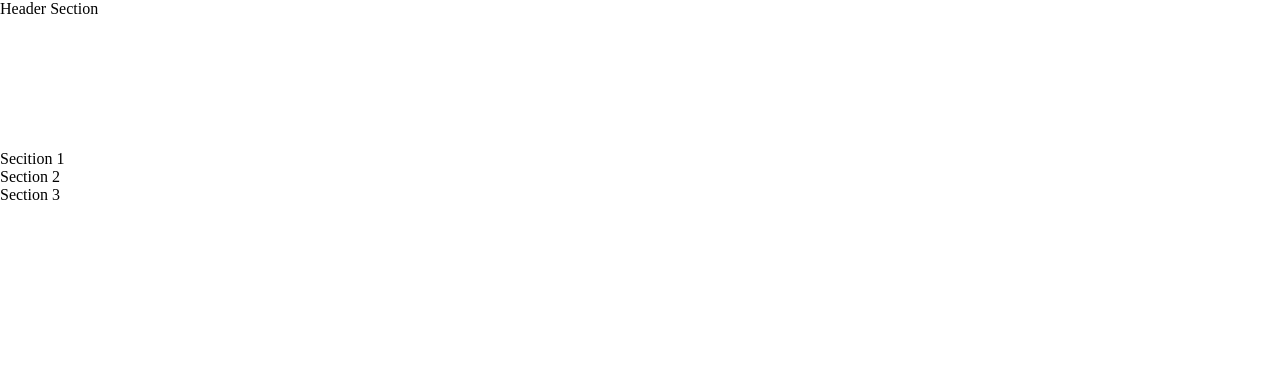
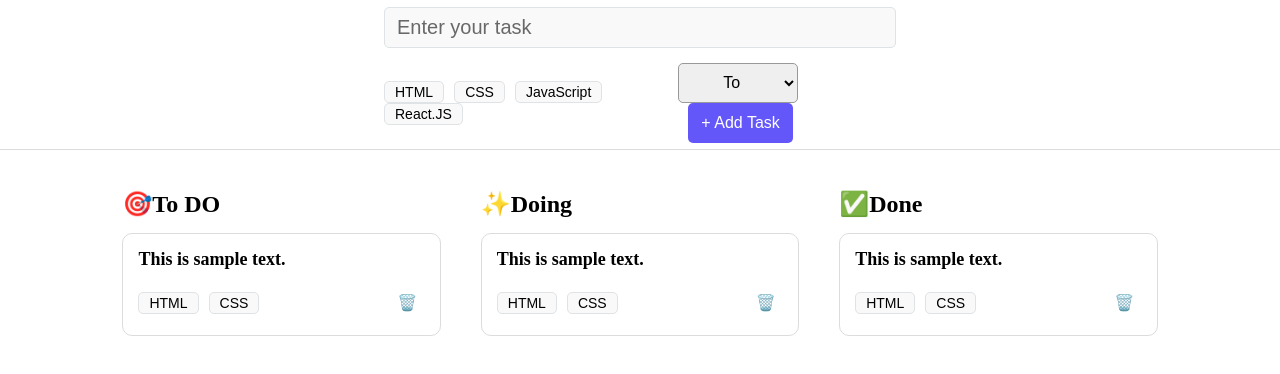
Before and after one commit to iam-AyushTiwari/Modern-TODO-Application, a React (Vite) app: page / in a window 1280 px wide. Shown: the top 374 px of the page. Built offline with nearby package versions, Linux system fonts and the light colour scheme.

Commit message:
frontend without funcanality done

```diff
--- a/src/App.css
+++ b/src/App.css
@@ -2,3 +2,14 @@
   display: grid;
   grid-template-rows: 150px auto;
 }
+
+.app_main {
+  display: flex;
+  justify-content: space-evenly;
+  padding: 20px 8%;
+}
+
+.task_column {
+  width: 33.33%;
+  margin: 20px;
+}
--- a/src/App.jsx
+++ b/src/App.jsx
@@ -1,17 +1,19 @@
-import React from 'react';
+import React from "react";
 import "./App.css";
+import TaskForm from "./components/TaskForm";
+import TaskColumn from "./components/TaskColumn";
 
 const App = () => {
   return (
-    <div className='app'>
-      <header className='app_header'>Header Section</header>
-      <main className='app_main'>
-        <section className='task_column'>Secition 1</section>
-        <section className='task_column'>Section 2</section>
-        <section className='task_column'>Section 3</section>
+    <div className="app">
+      <TaskForm />
+      <main className="app_main">
+        <TaskColumn title="To DO" icon="🎯" />
+        <TaskColumn title="Doing" icon="✨" />
+        <TaskColumn title="Done" icon="✅" />
       </main>
     </div>
-  )
-}
+  );
+};
 
-export default App
+export default App;
--- /dev/null
+++ b/src/components/Tag.css
@@ -0,0 +1,10 @@
+.tag {
+    font-size: 14px;
+    font-weight: 500;
+    background-color: #f9f9f9;
+    border: 1px solid #dfe3e6;
+    border-radius: 5px;
+    padding: 2px 10px;
+    margin-right: 10px;
+    cursor: pointer;
+}
--- /dev/null
+++ b/src/components/Tag.jsx
@@ -0,0 +1,8 @@
+import React from "react";
+import "./Tag.css";
+
+const Tag = ({tagName}) => {
+  return <button className="tag">{tagName}</button>;
+};
+
+export default Tag;
--- /dev/null
+++ b/src/components/TaskCard.css
@@ -0,0 +1,35 @@
+.task_card {
+    width: 100%;
+    min-height: 100px;
+    border: 1px solid #dcdcdc;
+    border-radius: 10px;
+    padding: 15px;
+    margin: 15px 0;
+}
+
+.task_text {
+    font-size: 18px;
+    font-weight: 600;
+    margin-bottom: 15px;
+}
+
+.task_card_bottom_line {
+    display: flex;
+    align-items: center;
+    justify-content: space-between;
+}
+
+.task_delete {
+    width: 35px;
+    height: 35px;
+    border-radius: 100%;
+    display: flex;
+    align-items: center;
+    justify-content: center;
+    cursor: pointer;
+    transition: all 0.3s ease-in-out;
+}
+
+.task_delete:hover {
+    background-color: #ebebeb;
+}
--- /dev/null
+++ b/src/components/TaskCard.jsx
@@ -0,0 +1,24 @@
+import React from 'react'
+import "./TaskCard.css"
+import Tag from "./Tag"
+
+const TaskCard = () => {
+  return (
+    <article className="task_card">
+        <p className="task_text">
+            This is sample text.
+        </p>
+        <div className="task_card_bottom_line">
+            <div className="task_card_tags">
+                <Tag tagName="HTML" />
+                <Tag tagName="CSS" />
+            </div>
+            <div className="task_delete">
+            🗑️
+            </div>
+        </div>
+    </article>
+  )
+}
+
+export default TaskCard
--- /dev/null
+++ b/src/components/TaskColumn.css
@@ -0,0 +1,4 @@
+.task_column_heading {
+    display: flex;
+    align-items: center;
+}
--- /dev/null
+++ b/src/components/TaskColumn.jsx
@@ -0,0 +1,17 @@
+import React from "react";
+import "./TaskColumn.css";
+import TaskCard from "./TaskCard";
+
+const TaskColumn = ({ title, icon }) => {
+  return (
+    <section className="task_column">
+      <h2 className="task_column_heading">
+        {icon}
+        {title}
+      </h2>
+      <TaskCard />
+    </section>
+  );
+};
+
+export default TaskColumn;
--- /dev/null
+++ b/src/components/TaskForm.css
@@ -0,0 +1,55 @@
+.app_header {
+    display: flex;
+    align-items: center;
+    justify-content: center;
+    border-bottom: 1px solid #dcdcdc;
+}
+
+.app_header > form {
+    width: 40%;
+}
+
+.task_input {
+    font-size: 20px;
+    font-weight: 500;
+    background: #f9f9f9;
+    color: #000;
+    border: 1px solid #dfe3e6;
+    border-radius: 5px;
+    padding: 8px 12px;
+    margin-bottom: 15px;
+    width: 100%;
+}
+
+.task_input::placeholder {
+    color: #686868;
+}
+
+.task_form_bottom_line {
+    display: flex;
+    align-items: center;
+    justify-content: space-between;
+}
+
+.task_status {
+    font-size: 16px;
+    font-weight: 500;
+    border: 1px solid #999;
+    border-radius: 5px;
+    width: 120px;
+    height: 40px;
+    padding: 0 40px;
+}
+
+.task_submit {
+    font-size: 16px;
+    font-weight: 500;
+    background-color: #6457f9;
+    color: #fff;
+    border-radius: 5px;
+    height: 40px;
+    padding: 3px 13px;
+    margin-left: 10px;
+    border: none;
+    cursor: pointer;
+}
--- /dev/null
+++ b/src/components/TaskForm.jsx
@@ -0,0 +1,39 @@
+import React from "react";
+import "./TaskForm.css";
+import Tag from "./Tag";
+
+const TaskForm = () => {
+  return (
+    <header className="app_header">
+      <form>
+        <input
+          type="text"
+          className="task_input"
+          placeholder="Enter your task"
+        />
+        <div className="task_form_bottom_line">
+          <div>
+            <Tag tagName="HTML" />
+            <Tag tagName="CSS" />
+            <Tag tagName="JavaScript" />
+            <Tag tagName="React.JS" />
+          </div>
+
+          <div>
+            <select className="task_status">
+              <option value="todo">To Do</option>
+              <option value="doing">Doing</option>
+              <option value="done">Done</option>
+            </select>
+
+            <button type="submit" className="task_submit">
+              + Add Task
+            </button>
+          </div>
+        </div>
+      </form>
+    </header>
+  );
+};
+
+export default TaskForm;
```
